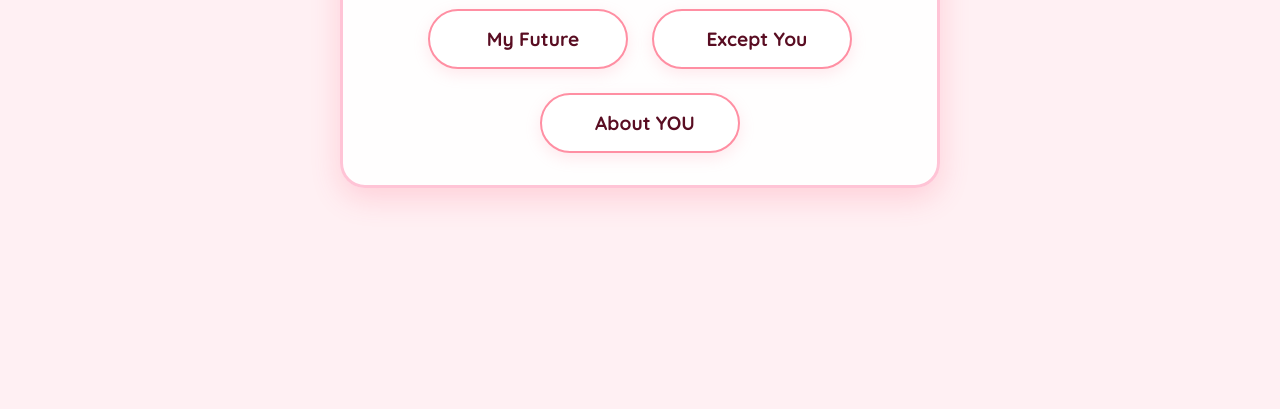
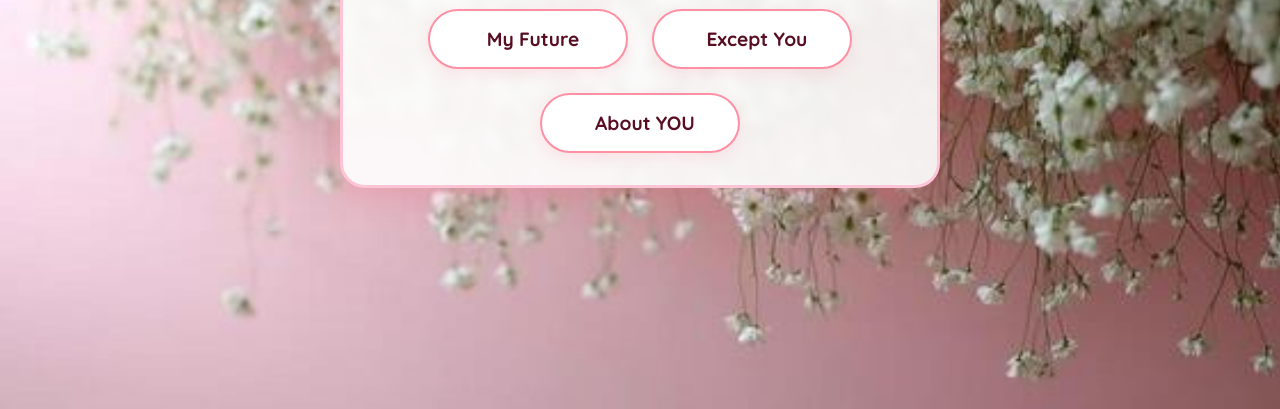
Before and after one commit to bhaweshroshan81-design/first-one, a plain HTML site: page index.html in a window 1280 px wide. Shown: the part 391-800 px from the top of the page. Drawn offline with Linux system fonts and the light colour scheme.

Commit message:
Update style.css

```diff
--- a/style.css
+++ b/style.css
@@ -16,7 +16,7 @@ body {
     font-family: 'Quicksand', sans-serif;
     /* Cute background pattern using CSS gradients */
     background-color: #fff0f3;
-    background-image: url('videos/bg.jpg');
+    background-image: url('videos/bg.jpeg');
     background-size: cover;
     background-position: center;
     background-attachment: fixed;
```
